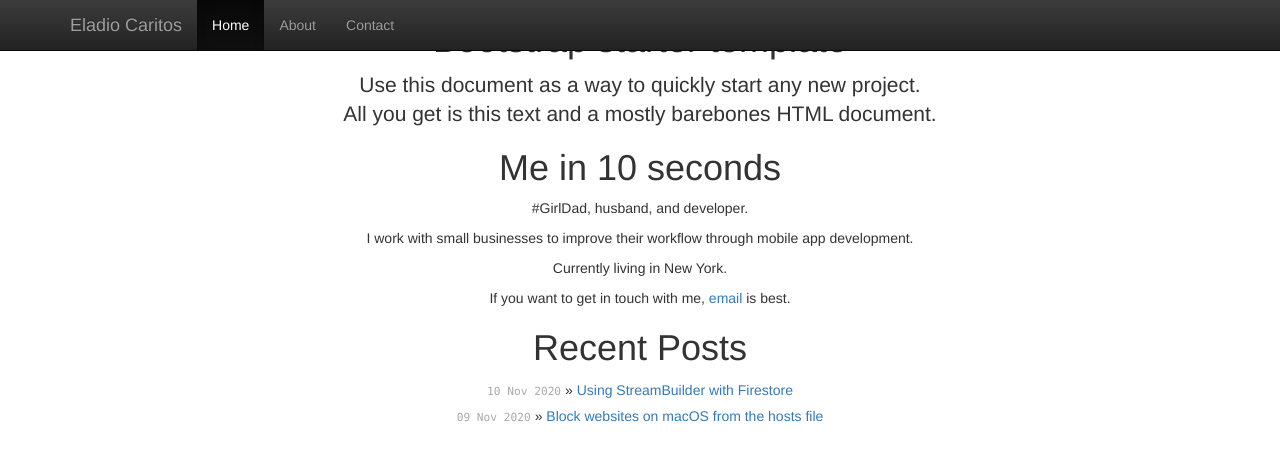
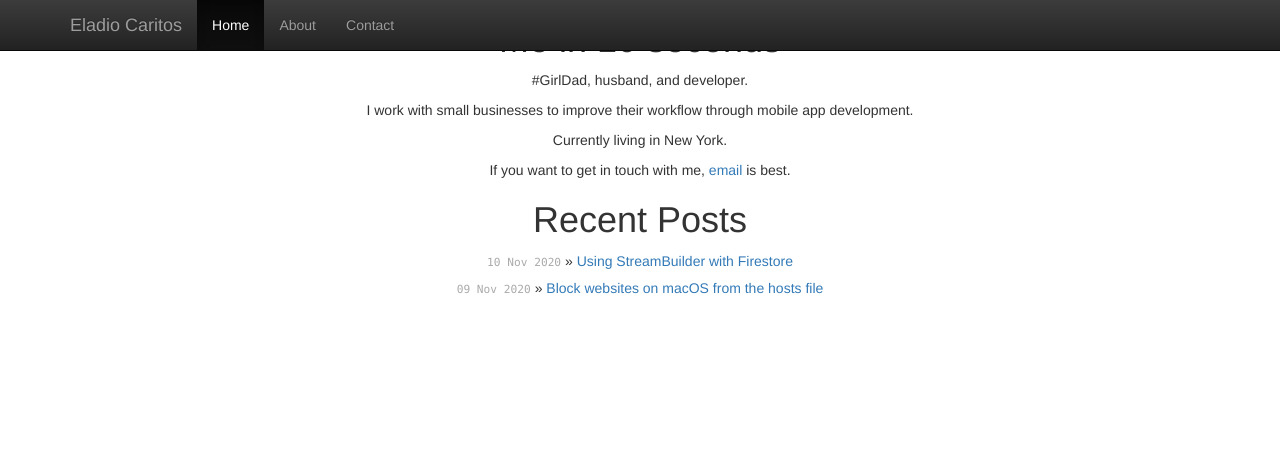
Before and after one commit to caritos/caritos.github.io, a Jekyll site: the page built from index.md, in a window 1280 px wide. Shown: the top 461 px of the page. Built offline with Jekyll 4.4.1, drawn with Linux system fonts in a browser that asks for light colours.

```diff
--- a/_layouts/default.html
+++ b/_layouts/default.html
@@ -67,13 +67,7 @@
 </nav>
 
 <div class="container">
-
-  <div class="starter-template">
-    <h1>Bootstrap starter template</h1>
-    <p class="lead">Use this document as a way to quickly start any new project.<br> All you get is this text and a mostly barebones HTML document.</p>
-    {{ content }}
-  </div>
-
+  {{ content }}
 </div><!-- /.container -->
 
 <!-- jQuery (necessary for Bootstrap's JavaScript plugins) -->
```
